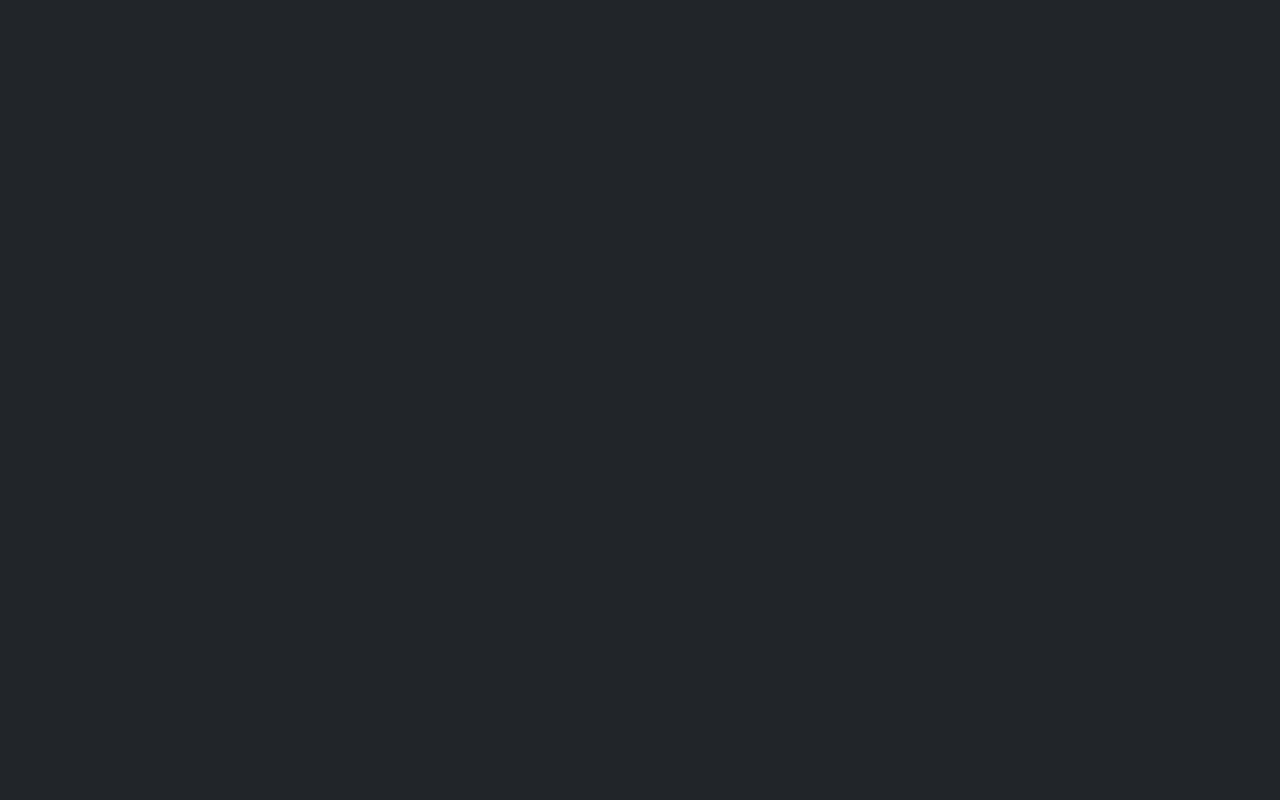
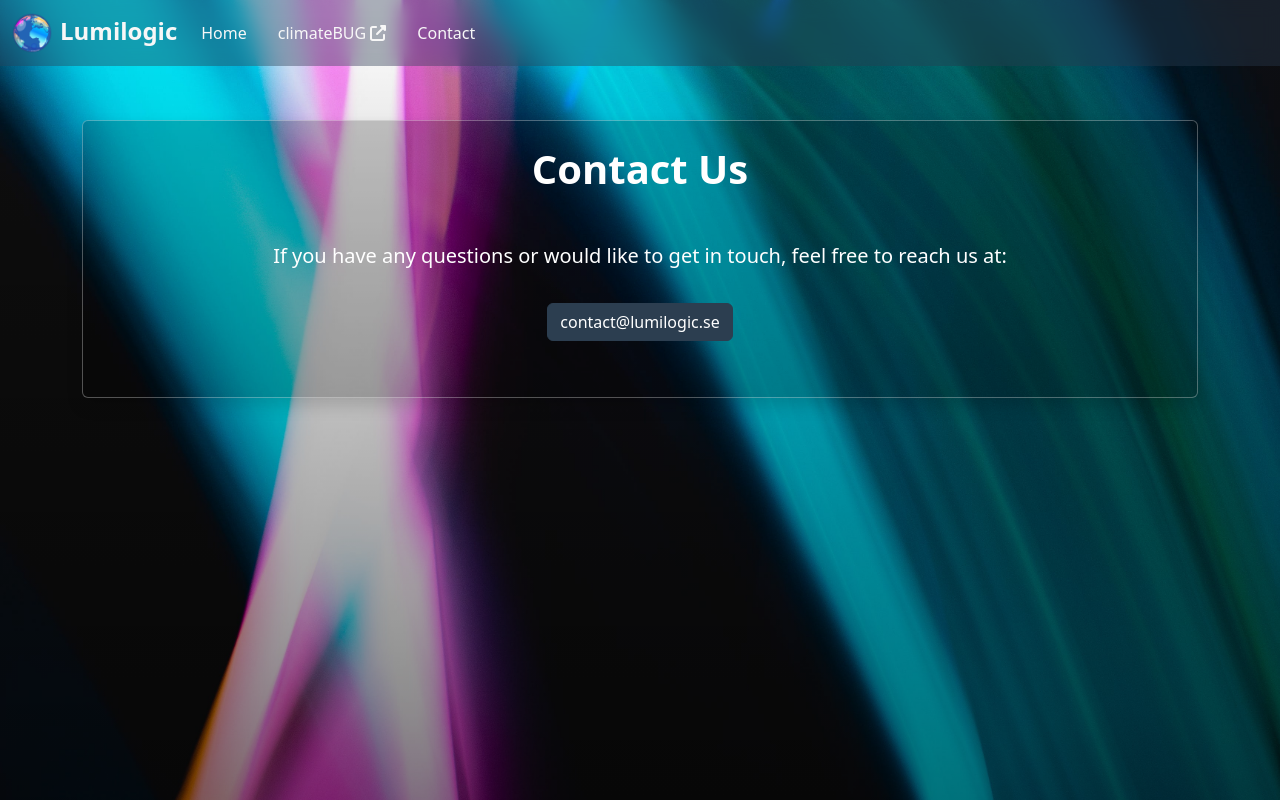
Before and after one commit to lumilogic/lumilogic.se, a React (Vite) app: page /contact in a window 1280 px wide. Before the commit this address had no page. Built offline with nearby package versions, Linux system fonts and the light colour scheme.

Commit message:
add navbar and contact

```diff
--- a/src/App.jsx
+++ b/src/App.jsx
@@ -2,9 +2,9 @@ import React from 'react';
 
 import { BrowserRouter as Router, Routes, Route } from 'react-router-dom';
 
-// import Navbar from './components/Navbar/Navbar';
+import Navbar from './components/Navbar/Navbar';
 import Home from './views/Home/Home';
-// import Contact from './views/Contact/Contact';
+import Contact from './views/Contact/Contact';
 // import Team from './views/Team/Team';
 
 
@@ -13,12 +13,13 @@ function App() {
     <Router>
       <div className="bg-dark text-white min-vh-100 d-flex flex-column">
 
-        {/* <Navbar /> */}
+        <Navbar />
         <div className="container flex-grow-1">
           <Routes>
             <Route path="/" element={<Home />} />
+            <Route path="/contact" element={<Contact />} />
             {/* <Route path="/home" element={<Home />} />
-            <Route path="/contact" element={<Contact />} />
+
             <Route path="/team" element={<Team />} /> */}
             {/* Other routes can be added here */}
           </Routes>
--- /dev/null
+++ b/src/components/Navbar/Navbar.jsx
@@ -0,0 +1,57 @@
+import React, { useState, useEffect } from 'react';
+import './Navbar.scss';
+import logo_small from '@assets/images/logo_small.png'; // Import the logo image
+import { FontAwesomeIcon } from '@fortawesome/react-fontawesome';
+import { faExternalLinkAlt } from '@fortawesome/free-solid-svg-icons';
+
+function Navbar() {
+    const [scrolled, setScrolled] = useState(false);
+
+    useEffect(() => {
+        const handleScroll = () => {
+            const offset = window.scrollY;
+            if (offset > 50) {
+                setScrolled(true);
+            } else {
+                setScrolled(false);
+            }
+        };
+
+        window.addEventListener('scroll', handleScroll);
+        return () => {
+            window.removeEventListener('scroll', handleScroll);
+        };
+    }, []);
+
+    return (
+        <nav className={`navbar navbar-expand-lg fixed-top ${scrolled ? 'scrolled' : ''}`}>
+
+            <div className="container-fluid">
+                <a className="navbar-brand" href="#">
+                    <img src={logo_small} alt="Lumilogic logo" className="navbar-logo" />Lumilogic
+                </a>
+                <button className="navbar-toggler" type="button" data-bs-toggle="collapse" data-bs-target="#navbarNav" aria-controls="navbarNav" aria-expanded="false" aria-label="Toggle navigation">
+                    <span className="navbar-toggler-icon"></span>
+                </button>
+                <div className="collapse navbar-collapse" id="navbarNav">
+                    <ul className="navbar-nav">
+                        <li className="nav-item">
+                            <a className="nav-link" href="/">Home</a>
+                        </li>
+                        {/* <li className="nav-item">
+                            <a className="nav-link" href="/team">Team</a>
+                        </li> */}
+                        <li className="nav-item">
+                            <a className="nav-link" target="_blank" href="https://www.climatebug.se/">climateBUG <FontAwesomeIcon icon={faExternalLinkAlt} /></a>
+                        </li>
+                        <li className="nav-item">
+                            <a className="nav-link" href="/contact">Contact</a>
+                        </li>
+                    </ul>
+                </div>
+            </div>
+        </nav>
+    );
+}
+
+export default Navbar;
--- /dev/null
+++ b/src/components/Navbar/Navbar.scss
@@ -0,0 +1,75 @@
+// @import "../../styles/utilities/theme"; // Import theme to access theme-specific variables
+
+.navbar {
+    // position: absolute; // This is important for z-index to take effect
+    // z-index: 1030; // Bootstrap's default z-index value for navbars
+    // width: 100%;
+    // transition: background-color 0.3s ease;
+    // backdrop-filter: blur(10px);
+    // background-color: rgba($navbar-bg, 0.4);
+    // border: none;
+    // padding: 1rem 0;
+
+    backdrop-filter: blur(10px);
+    background-color: rgba($navbar-bg, 0.4);
+
+
+
+
+    //
+
+    .scrolled {
+        background-color: rgba($navbar-bg, 0.8);
+    }
+
+    .navbar-brand {
+        color: $navbar-font-color;
+        font-size: 1.5rem;
+        font-weight: bold;
+
+        &:hover,
+        &:visited,
+        &:active {
+            color: $navbar-font-color;
+        }
+
+        .navbar-logo {
+            height: 2.5rem;
+            width: auto;
+            margin-right: 0.5rem;
+        }
+    }
+
+    .navbar-nav {
+        .nav-link {
+            color: $navbar-font-color;
+            padding: 0.5rem 1rem;
+            transition: color 0.3s ease;
+
+            &:hover {
+                color: lighten($navbar-font-color, 10%);
+                text-decoration: underline;
+            }
+
+            // &.active {
+            //     font-weight: bold;
+            // }
+        }
+    }
+
+    .navbar-toggler {
+        border: none;
+
+        .navbar-toggler-icon {
+            background-color: $navbar-font-color;
+        }
+    }
+
+    .nav-item {
+        margin-right: 15px;
+
+        &:last-child {
+            margin-right: 0;
+        }
+    }
+}
--- a/src/scss/main.scss
+++ b/src/scss/main.scss
@@ -48,6 +48,8 @@ h1 {
     }
 
     .container .img-fluid {
+        // padding: 1rem;
+
         max-width: 400px;
         /* Adjust based on your needs */
         margin: 2.5rem;
@@ -62,9 +64,10 @@ h1 {
 }
 
 .glassy-box {
+    // padding-top: 120px;
     // padding: 1rem;
-    margin-left: 1rem;
-    margin-right: 1rem;
+    // margin-left: 1rem;
+    // margin-right: 1rem;
     background-color: rgba(0, 0, 0, 0.2);
     border: 1px solid rgba(255, 255, 255, 0.3);
     // box-shadow: 0 4px 6px rgba(0, 0, 0, 0.1);
--- /dev/null
+++ b/src/views/Contact/Contact.jsx
@@ -0,0 +1,30 @@
+import React from 'react';
+import './Contact.scss'; // Importing the SCSS file for the Home component
+import logo from '@assets/images/logo.png'; // Import the logo image
+
+function Contact() {
+    return (
+        // <div className="d-flex justify-content-center align-items-center" style={{ height: '100vh' }}>
+
+        <div className="hero-section">
+            <div className="container">
+
+                {/* Team Summary */}
+                <div className="row mb-5">
+                    <div className="col">
+                        <div className="glassy-box text-center p-4 rounded shadow">
+                            <h1 className="mb-5">Contact Us</h1>
+                            <p>If you have any questions or would like to get in touch, feel free to reach us at:</p>
+                            <p><a href="mailto:contact@lumilogic.se" className="btn btn-primary">contact@lumilogic.se</a></p>
+                        </div>
+                    </div>
+                </div>
+
+
+            </div>
+
+        </div >
+    );
+}
+
+export default Contact;
--- /dev/null
+++ b/src/views/Contact/Contact.scss
@@ -0,0 +1 @@
+// src/views/Home.scss
--- a/src/views/Home/Home.jsx
+++ b/src/views/Home/Home.jsx
@@ -6,10 +6,10 @@ import logo_small from '@assets/images/logo_small.png'; // Import the logo image
 function Home() {
     return (
         <div className="hero-section">
-            <div className="container flex-grow-1 d-flex align-items-center">
+            <div className="container align-items-center">
 
                 {/* Wrapper div with row */}
-                <div className="glassy-box p-3 rounded shadow d-flex align-items-center row">
+                <div className="glassy-box m-3 rounded shadow align-items-center row">
 
                     {/* Column for logo */}
                     <div className="col-lg-auto d-none d-lg-flex align-items-center">
```
